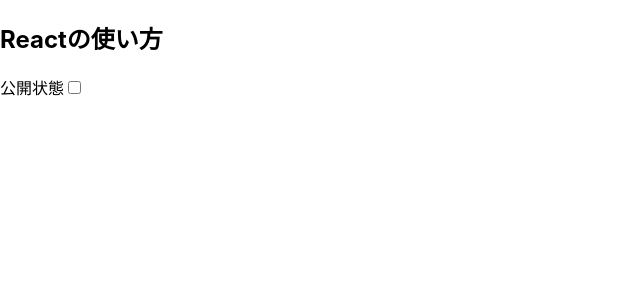
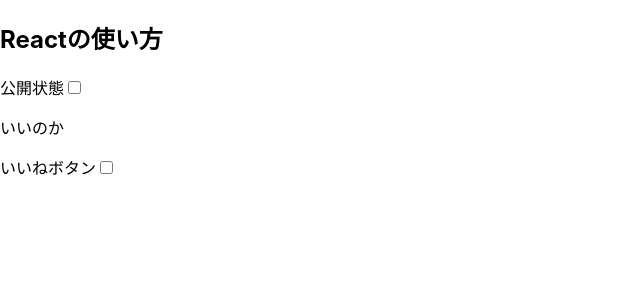
Before and after one commit to mitsuba19930328/todoapp-react, a React (Create React App) app: page / in a window 1280 px wide. Shown: the top 300 px of the page, without its empty margins (0-640 px from the left). Built offline with nearby package versions, Linux system fonts and the light colour scheme.

Commit message:
いいねボタン作ってみた

```diff
--- a/src/Article.jsx
+++ b/src/Article.jsx
@@ -1,11 +1,24 @@
 import React from 'react';
 
 const Article = (props) => {
+    let isGoodString = "いいのか？";
+    if(props.isGood){
+        isGoodString = "いいね押下済み";
+    }else{
+        isGoodString = "いいのか";
+    }
+
     return (
         <div>
             <h2>{props.title}</h2>
+
             <label htmlFor="check">公開状態</label>
             <input type="checkbox" checked={props.isPublished} id="check" onClick={() => props.toggle()} />
+
+            <p>{isGoodString}</p>
+
+            <label htmlFor="goodBtn">いいねボタン</label>
+            <input type="checkbox" checked={props.isGood} id="goodBtn" onClick={() => props.toggleGood()} />
         </div>
     )
 };
--- a/src/Blog.jsx
+++ b/src/Blog.jsx
@@ -5,7 +5,8 @@
     constructor(props){
         super(props);
         this.state = {
-            isPublished: false
+            isPublished: false,
+            isGood: false
         }
     }
 
@@ -17,6 +18,8 @@
                     title = {'Reactの使い方'}
                     isPublished = {this.state.isPublished}
                     toggle={() => this.togglePublished()}
+                    isGood = {this.state.isGood}
+                    toggleGood={() => {this.toggleGood()}}
                 />
             </>
         )
@@ -28,6 +31,13 @@
             isPublished: !this.state.isPublished
         })
     };
+
+    // いいね状態を反転させる関数メソッド
+    toggleGood = () =>{
+        this.setState({
+            isGood: !this.state.isGood
+        })
+    };
 }
 
 
```
